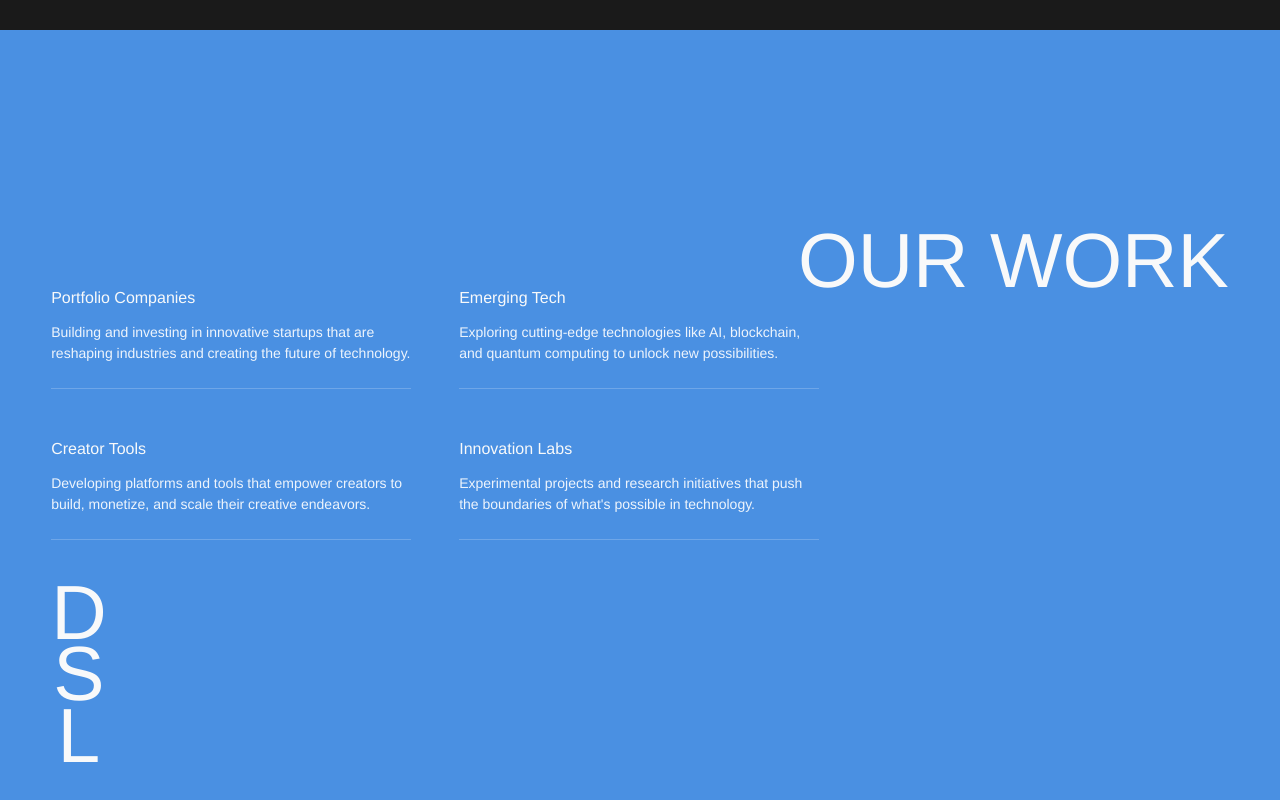
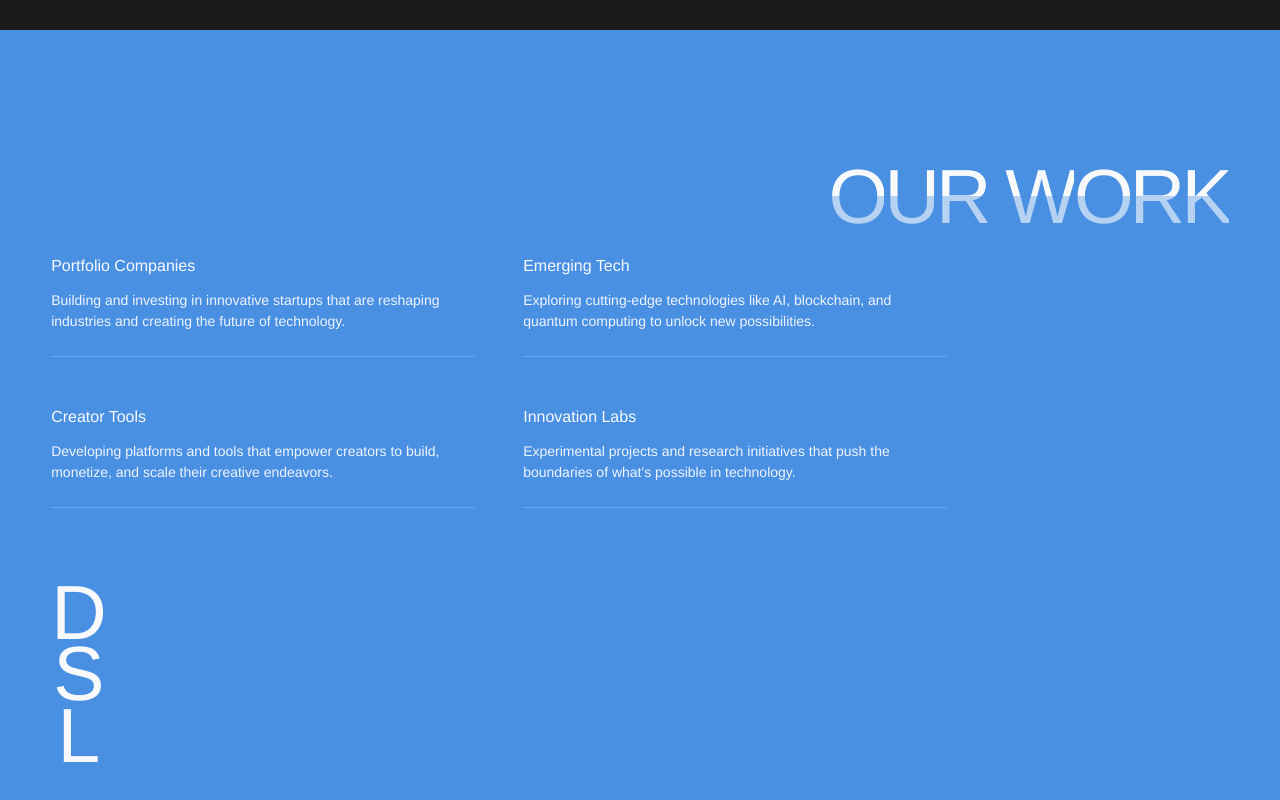
Before and after one commit to HiNala/dsl_new_site, a Next.js app: page / in a window 1280 px wide. Shown: the part 1570-2370 px from the top of the page. Built offline with nearby package versions, Linux system fonts and the light colour scheme.

Commit message:
feat: Add TextSplit animation to Our Work title and improve layout mirroring

```diff
--- a/src/app/page.tsx
+++ b/src/app/page.tsx
@@ -1,3 +1,78 @@
+'use client';
+
+import React, { useState } from 'react';
+import { motion } from 'framer-motion';
+
+function cn(...classes: (string | undefined | null | boolean)[]): string {
+  return classes.filter(Boolean).join(" ");
+}
+
+interface TextSplitProps {
+  children: string;
+  className?: string;
+  topClassName?: string;
+  bottomClassName?: string;
+  maxMove?: number;
+  falloff?: number;
+}
+
+const TextSplit: React.FC<TextSplitProps> = ({
+  children,
+  className,
+  topClassName,
+  bottomClassName,
+  maxMove = 50,
+  falloff = 0.3,
+}) => {
+  const [hoverIndex, setHoverIndex] = useState<number | null>(null);
+
+  const getOffset = (index: number) => {
+    if (hoverIndex === null) return 0;
+    const distance = Math.abs(index - hoverIndex);
+    return Math.max(0, maxMove * (1 - distance * falloff));
+  };
+
+  return (
+    <div className={cn("relative flex items-center justify-center", className)}>
+      {children.split("").map((char, index) => {
+        const offset = getOffset(index);
+        const displayChar = char === " " ? "\u00A0" : char;
+
+        return (
+          <div
+            key={`${char}-${index}`}
+            className="relative flex flex-col h-[1em] w-auto leading-none"
+            onMouseEnter={() => setHoverIndex(index)}
+            onMouseLeave={() => setHoverIndex(null)}
+          >
+            <motion.span
+              initial={false}
+              animate={{
+                y: `-${offset}%`,
+              }}
+              transition={{ duration: 0.3, ease: "easeInOut" }}
+              className={cn("overflow-hidden", topClassName)}
+            >
+              {displayChar}
+            </motion.span>
+
+            <motion.span
+              initial={false}
+              animate={{
+                y: `${offset}%`,
+              }}
+              transition={{ duration: 0.3, ease: "easeInOut" }}
+              className={cn("overflow-hidden", bottomClassName)}
+            >
+              <span className="block -translate-y-1/2">{displayChar}</span>
+            </motion.span>
+          </div>
+        );
+      })}
+    </div>
+  );
+};
+
 export default function Home() {
   const brandLetters = ['D', 'I', 'G', 'I', 'T', 'A', 'L', 'S', 'T', 'U', 'D', 'I', 'O', 'L', 'A', 'B', 'S'];
 
@@ -138,14 +213,20 @@ export default function Home() {
           </div>
 
           {/* Our Work Headline - Right Side (flipped from About Us) */}
-          <div className="absolute right-[4vw] mt-[8rem] mb-[3rem]">
-            <h2 className="text-[clamp(36px,6vw,100px)] font-light leading-[1.0] text-[#F8F9FA] max-w-[50vw] text-right">
+          <div className="absolute right-[4vw] top-[8rem] text-right">
+            <TextSplit
+              className="text-[clamp(36px,6vw,100px)] font-light leading-[1.0] tracking-tighter"
+              topClassName="text-[#F8F9FA]"
+              bottomClassName="text-white/60"
+              maxMove={100}
+              falloff={0.2}
+            >
               OUR WORK
-            </h2>
+            </TextSplit>
           </div>
 
           {/* Work Content Grid - Left Side (flipped from About Us) */}
-          <div className="absolute left-[4vw] top-[16rem] max-w-[60vw]">
+          <div className="absolute left-[4vw] top-[14rem] max-w-[70vw]">
             <div className="grid grid-cols-1 md:grid-cols-2 gap-[2rem] md:gap-[3rem]">
 
               {/* Portfolio Companies */}
```
